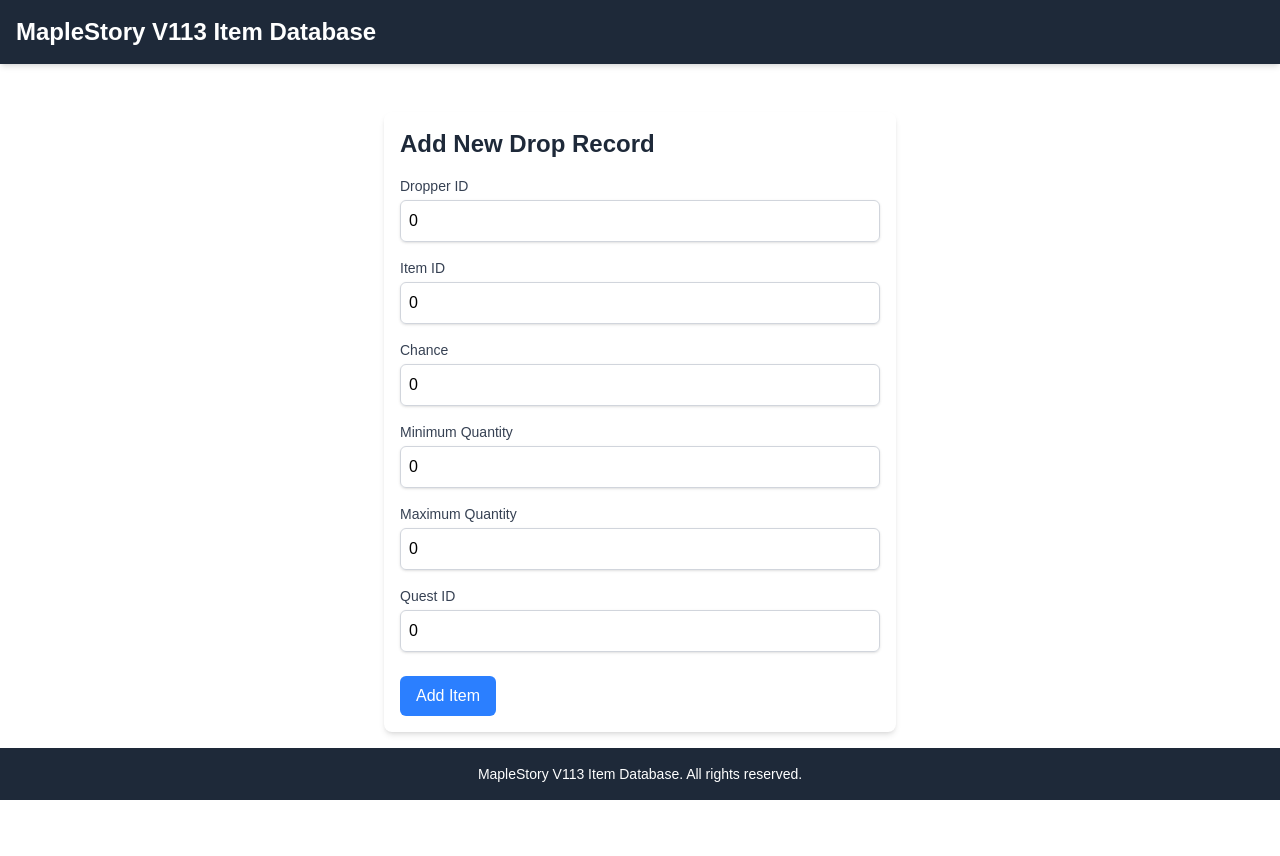
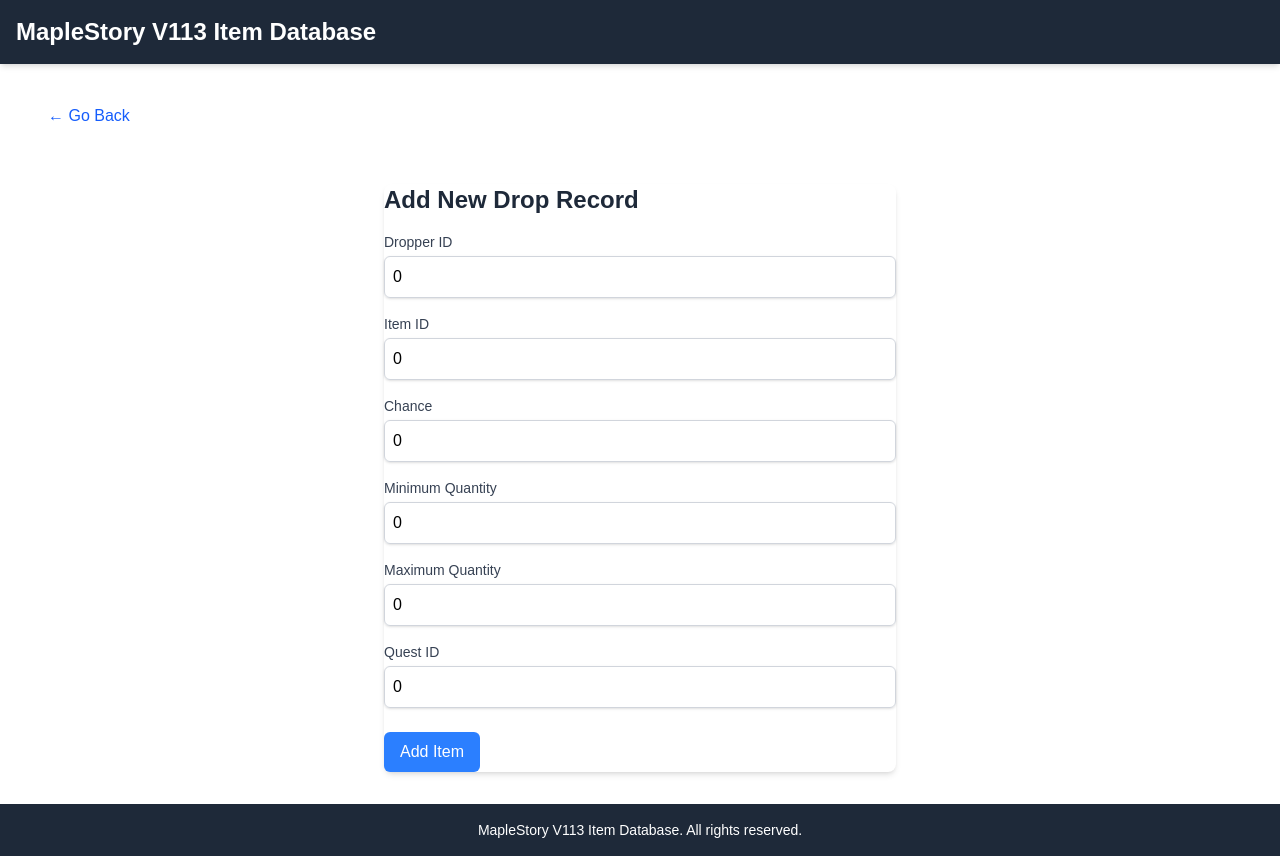
Before and after one commit to R07941023/microservice-template, a Next.js app in the folder frontend/: page /add_drop in a window 1280 px wide. Before the commit the page ends 800 px from the top, so only its background shows below. Built offline with nearby package versions, Linux system fonts and the light colour scheme.

Commit message:
[UI] go back buttom

```diff
--- a/frontend/src/app/add_drop/page.tsx
+++ b/frontend/src/app/add_drop/page.tsx
@@ -4,6 +4,7 @@
 import { useRouter } from 'next/navigation';
 import { DropData } from '@/hooks/useSearchData';
 import DropForm from '@/components/DropForm';
+import GoBackButton from '@/components/GoBackButton';
 
 export default function AddDropPage() {
   const router = useRouter();
@@ -65,7 +66,9 @@
   };
 
   return (
-    <div className="p-4 bg-white rounded-lg shadow-md max-w-lg mx-auto mt-8">
+    <div className="p-4">
+      <GoBackButton />
+      <div className="bg-white rounded-lg shadow-md max-w-lg mx-auto mt-8">
         <h2 className="text-2xl font-bold mb-4 text-gray-800">Add New Drop Record</h2>
         <DropForm
           formData={formData}
@@ -76,5 +79,6 @@
           message={message}
         />
       </div>
+    </div>
   );
 }
--- a/frontend/src/app/edit_drop/[id]/page.tsx
+++ b/frontend/src/app/edit_drop/[id]/page.tsx
@@ -4,6 +4,7 @@
 import { useParams, useRouter } from 'next/navigation';
 import ItemDetail from '@/components/ItemDetail';
 import { DropData } from '@/hooks/useSearchData';
+import GoBackButton from '@/components/GoBackButton';
 
 export default function EditDropPage() {
   const params = useParams();
@@ -70,6 +71,7 @@
 
   return (
     <div className="p-4">
+      <GoBackButton />
       <ItemDetail item={item} onDelete={handleDelete} />
     </div>
   );
--- /dev/null
+++ b/frontend/src/components/GoBackButton.tsx
@@ -0,0 +1,19 @@
+"use client";
+
+import { useRouter } from 'next/navigation';
+import React from 'react';
+
+const GoBackButton: React.FC = () => {
+  const router = useRouter();
+
+  return (
+    <button
+      onClick={() => router.back()}
+      className="mb-4 px-4 py-2 bg-transparent text-blue-600 rounded-md hover:bg-blue-50 hover:text-blue-800"
+    >
+      &larr; Go Back
+    </button>
+  );
+};
+
+export default GoBackButton;
```
Lines whose indentation alone changed are shown as unchanged.
